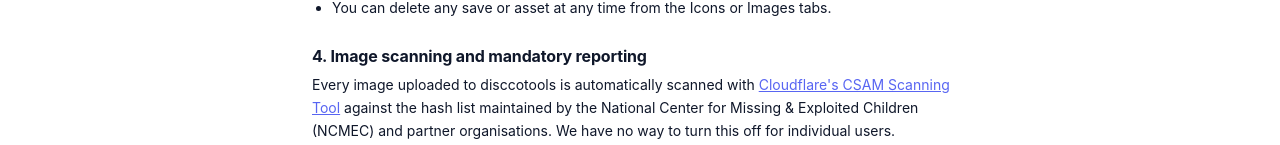
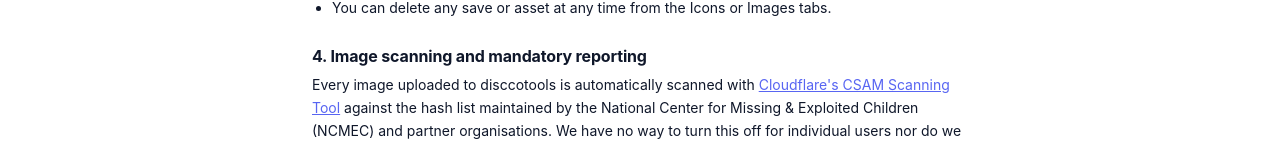
Before and after one commit to DarkerMatter/disccotools, a React (Vite) app in the folder apps/spa/: page /terms in a window 1280 px wide. Shown: the part 655-800 px from the top of the page. Built offline with nearby package versions, Linux system fonts and the light colour scheme; no server answers.

Commit message:
Clarify we won't allow disabling checks
Update TermsPage wording to explicitly state that the hash-list checking against NCMEC cannot be turned off for individual users and that we do not want to allow disabling it. This clarifies the project's stance on enforced child-safety checks.

```diff
--- a/apps/spa/src/pages/TermsPage.tsx
+++ b/apps/spa/src/pages/TermsPage.tsx
@@ -75,7 +75,7 @@ export function TermsPage() {
           </a>{' '}
           against the hash list maintained by the National Center for Missing &amp; Exploited
           Children (NCMEC) and partner organisations. We have no way to turn this off for
-          individual users.
+          individual users nor do we want to.
         </p>
         <ul>
           <li>
```
